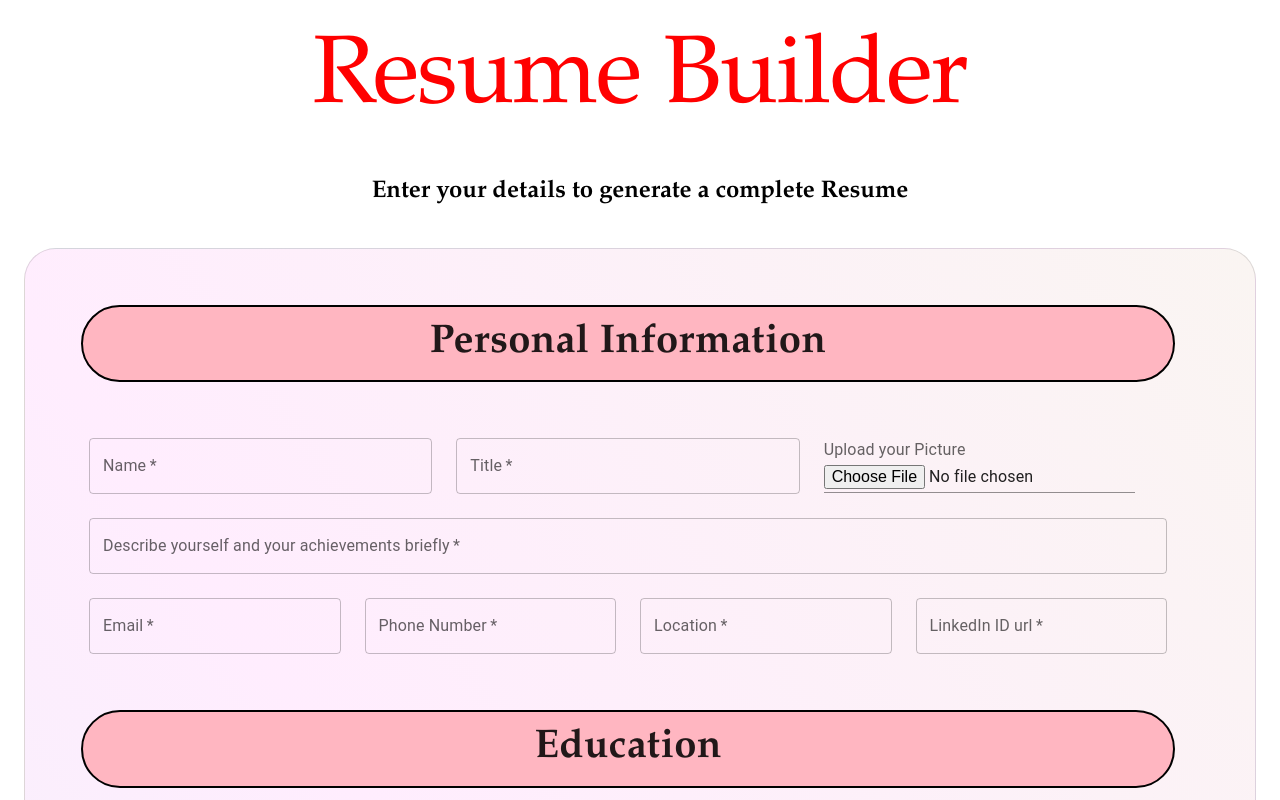
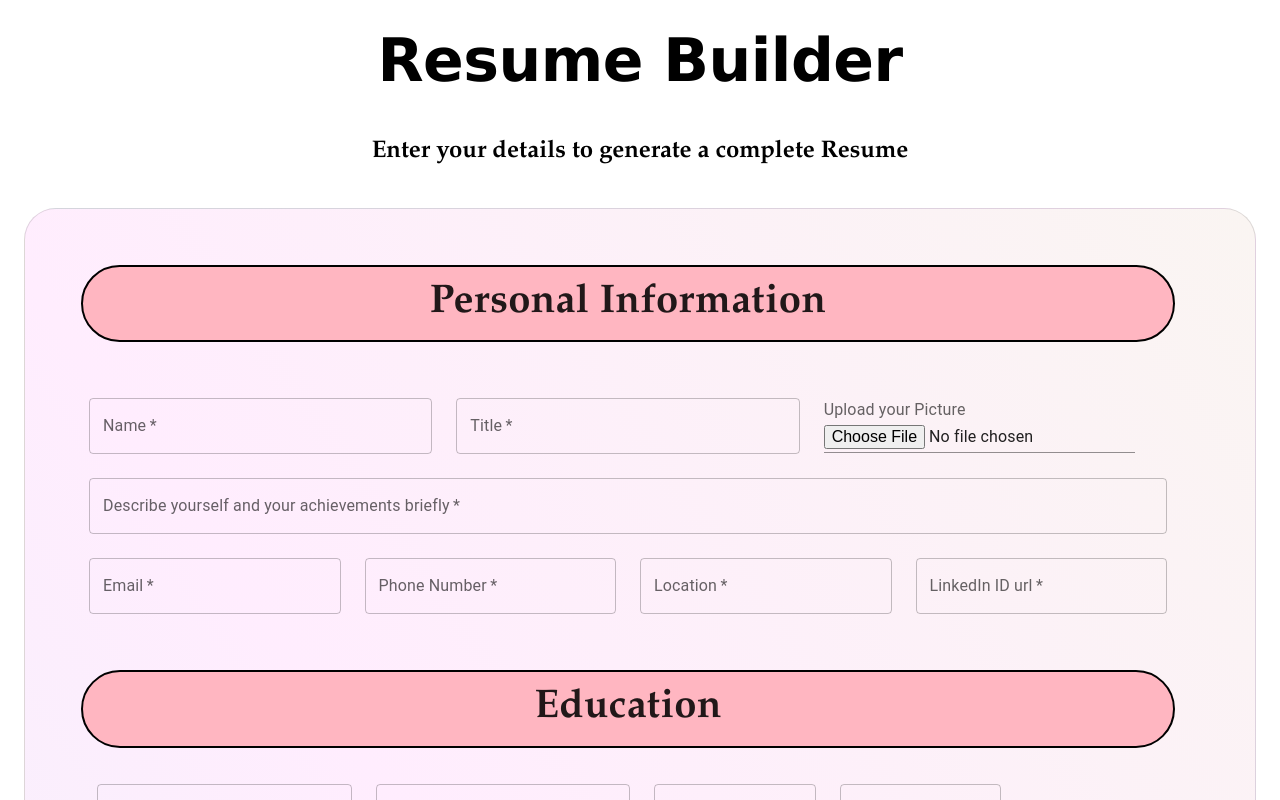
Before and after one commit to Muaz-Ashraf/Resume-Builder, a React (Vite) app: page / in a window 1280 px wide. Shown: the top 800 px of the page. Built offline with nearby package versions, Linux system fonts and the light colour scheme.

Commit message:
change heading style

```diff
--- a/src/Components/InputForm.jsx
+++ b/src/Components/InputForm.jsx
@@ -272,12 +272,12 @@ const InputForm = () => {
     <>
       <Box>
         <Typography
-          variant="h1"
+          variant="h2"
           textAlign="center"
+          fontWeight={"bold"}
           mt={3}
           sx={{
-            fontFamily: "Palatino",
-            color: "red",
+            fontFamily: "Verdana",
           }}
         >
           Resume Builder
```
